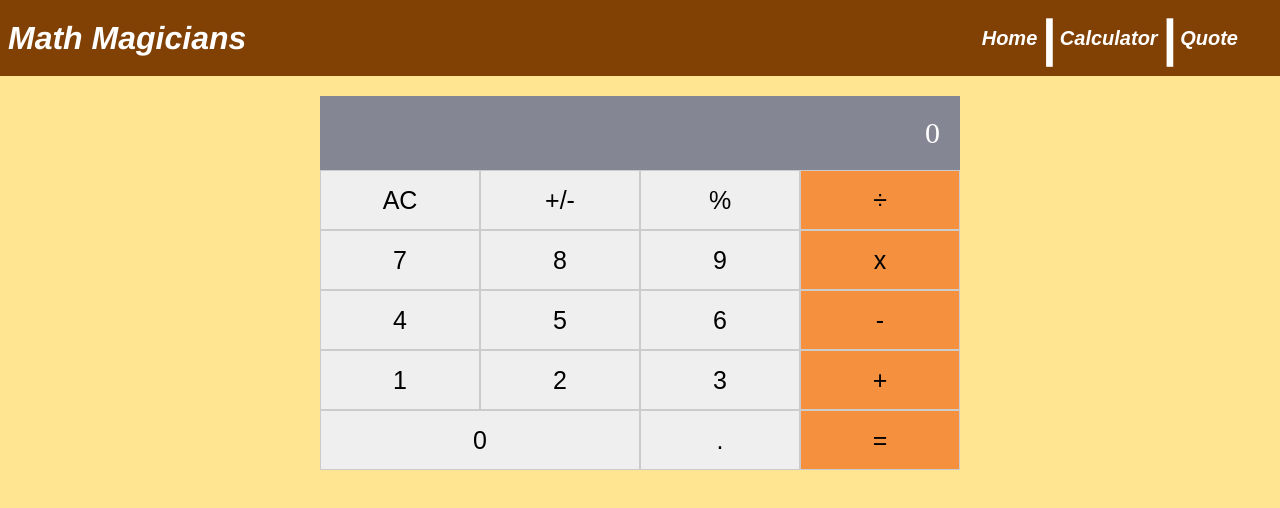
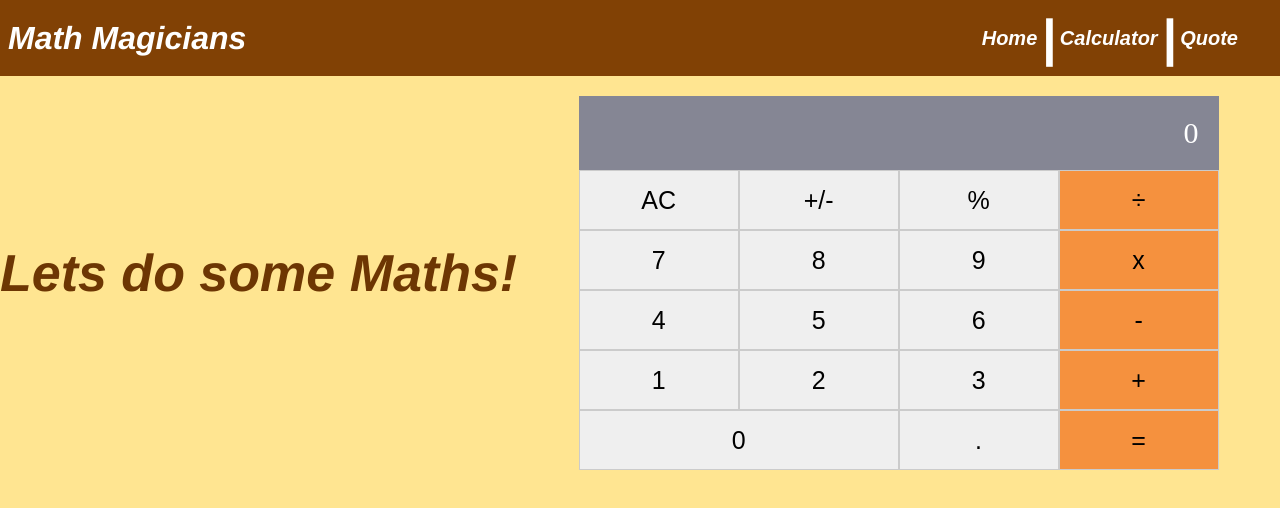
Before and after one commit to Talha-Hanif5666/Maths-Magician, a React (Create React App) app: page /Calculator in a window 1280 px wide. Shown: the top 508 px of the page. Built offline with nearby package versions, Linux system fonts and the light colour scheme.

Commit message:
Update Calculator JS file

```diff
--- a/src/components/Calculator.js
+++ b/src/components/Calculator.js
@@ -33,6 +33,8 @@ const Calculator = () => {
   }
 
   return (
+    <div className="wrapper">
+      <h2>Lets do some Maths!</h2>
       <div className="main">
         <div className="display">
           <p>{display}</p>
@@ -65,6 +67,7 @@ const Calculator = () => {
           <br />
         </div>
       </div>
+    </div>
   );
 };
 export default Calculator;
```
Lines whose indentation alone changed are shown as unchanged.
